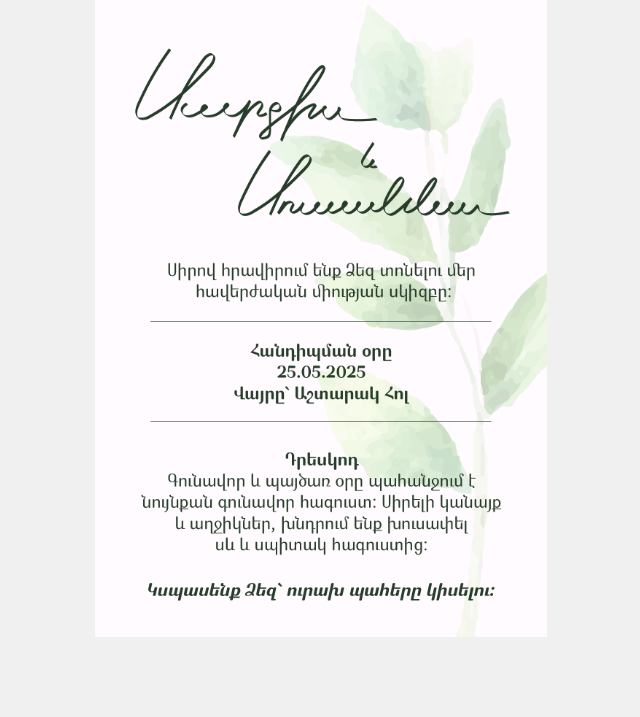
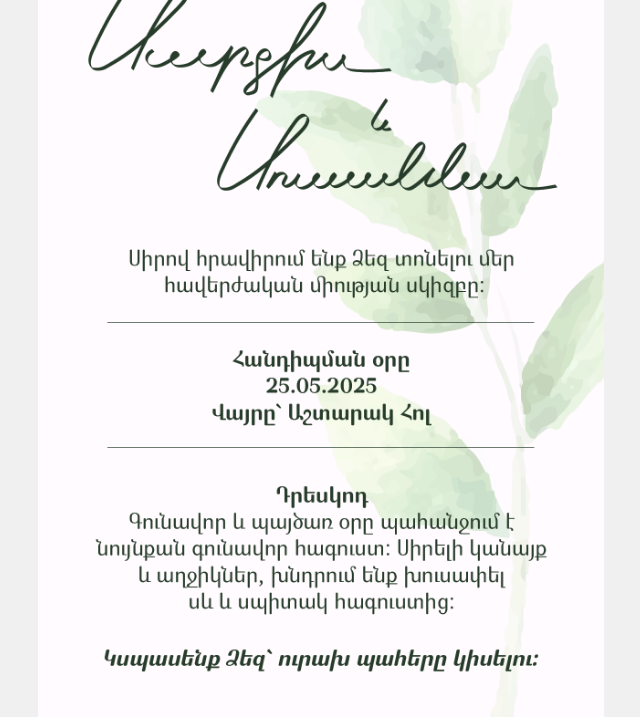
Before and after one commit to erikdarbinyan7/Sargis-Susanna.github.io, a plain HTML site: page index.html in a window 1280 px wide. Shown: the part 83-800 px from the top of the page, without its empty margins (319-959 px from the left). Drawn offline with Linux system fonts and the light colour scheme.

Commit message:
Add files via upload

```diff
--- a/index.html
+++ b/index.html
@@ -16,8 +16,8 @@
             background-color: #f0f0f0;  /* Optional: Add a background color */
         }
         img {
-            width: 80%;     /* Makes the image fill the width of the screen */
-            height: 80%;    /* Makes the image fill the height of the screen */
+            width: 100%;     /* Makes the image fill the width of the screen */
+            height: 100%;    /* Makes the image fill the height of the screen */
             object-fit: contain; /* Ensures the entire image fits without distortion */
             cursor: pointer;
         }
```
